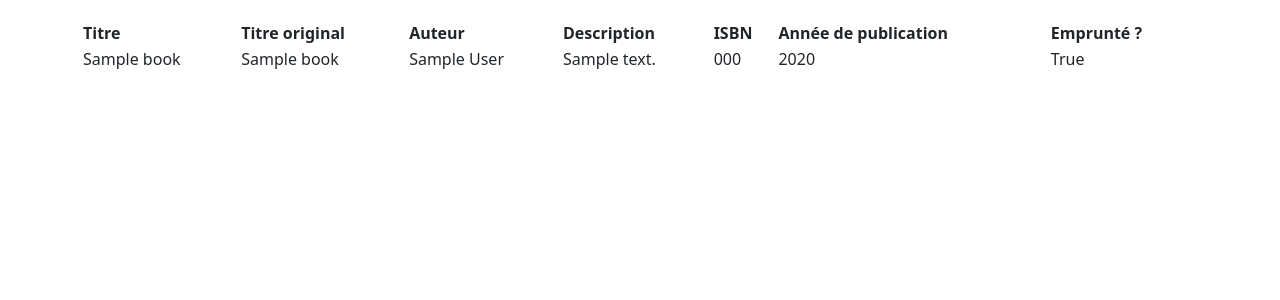
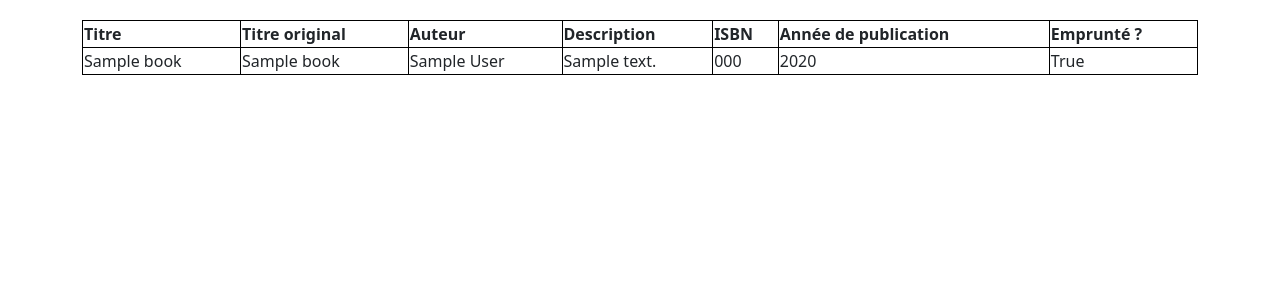
Before and after one commit to ArthurBartoli/biblio_makina_test, a Django app: page / in a window 1280 px wide. Shown: the part 118-418 px from the top of the page. Run offline with Django 4.2, Linux system fonts and the light colour scheme; tables that the repository leaves empty hold one stand-in row (values such as "Sample post").

Commit message:
Slightly better formatting for the table

```diff
--- a/reference/static/css/reference.css
+++ b/reference/static/css/reference.css
@@ -27,3 +27,8 @@ hr {
     border-style: inset;
     border-width: 1px;
 }
+
+table, th, td {
+    border: 1px solid black;
+    border-collapse: collapse;
+  }
```
